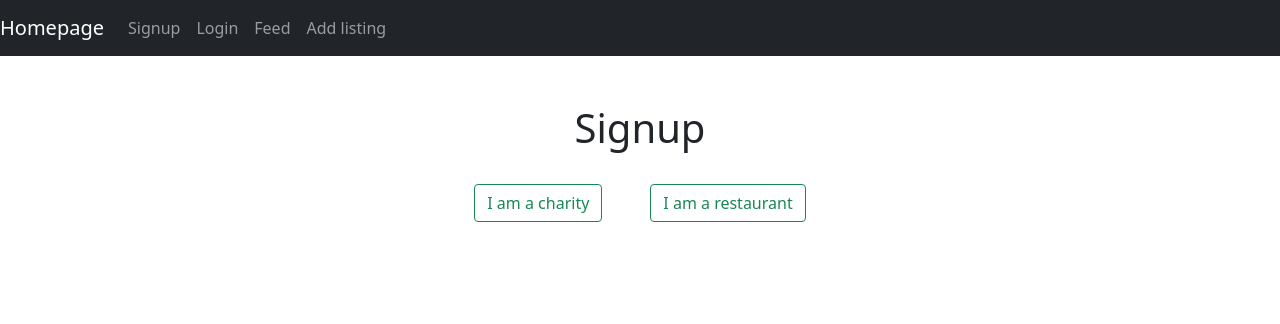
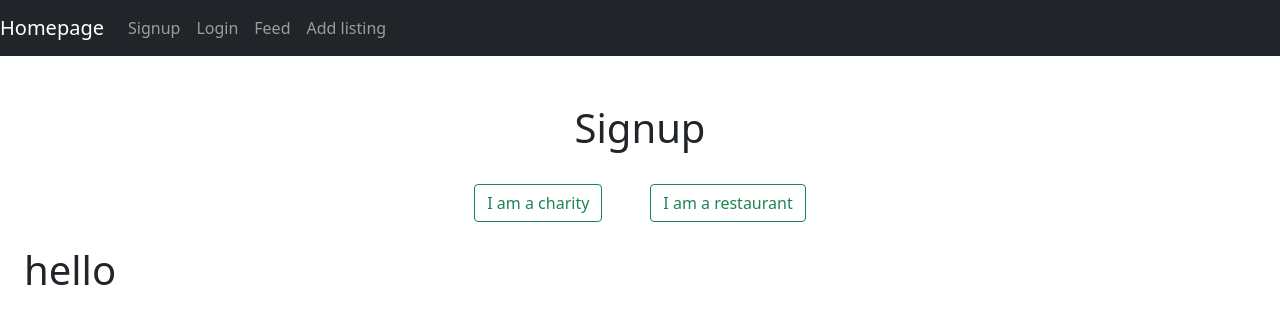
Before and after one commit to Nicola-Carroll/tech_for_good, a React (Create React App) app in the folder client/: page /signup in a window 1280 px wide. Shown: the top 324 px of the page. Built offline with nearby package versions, Linux system fonts and the light colour scheme; no server answers.

Commit message:
User session WIP

```diff
--- a/client/src/App.js
+++ b/client/src/App.js
@@ -1,4 +1,4 @@
-import React from 'react';
+import React, { Component, createContext } from 'react';
 import { BrowserRouter as Router, Route } from 'react-router-dom';
 import 'bootstrap/dist/css/bootstrap.min.css';
 
@@ -9,8 +9,19 @@ import Login from './pages/login.component';
 import CreateListing from './pages/CreateListing';
 import ViewListings from './pages/view-listings.component';
 
-function App() {
+export const userContext = createContext(null);
+
+export default class App extends Component {
+  constructor(props) {
+    super(props);
+    this.state = {
+      user: 'hello',
+    };
+  }
+
+  render() {
     return (
+      <userContext.Provider value={this.state.user}>
         <Router>
           <Navbar />
           <br />
@@ -20,7 +31,7 @@ function App() {
           <Route path="/listings/new" component={CreateListing} />
           <Route path="/feed" component={ViewListings} />
         </Router>
+      </userContext.Provider>
     );
   }
-
-export default App;
+}
--- a/client/src/pages/create-user.component.js
+++ b/client/src/pages/create-user.component.js
@@ -1,6 +1,7 @@
 import React, { Component } from 'react';
 import CharitySignupForm from '../components/charity-signup-form.component.js';
 import RestaurantSignupForm from '../components/restaurant-signup-form.component.js';
+import { userContext } from '../App.js';
 
 export default class Signup extends Component {
   constructor() {
@@ -54,6 +55,9 @@ export default class Signup extends Component {
             I am a restaurant
           </button>
         </div>
+        <userContext.Consumer>
+          {(value) => <h1>{value}</h1>}
+        </userContext.Consumer>
         {form}
       </div>
     );
```
Lines whose indentation alone changed are shown as unchanged.
